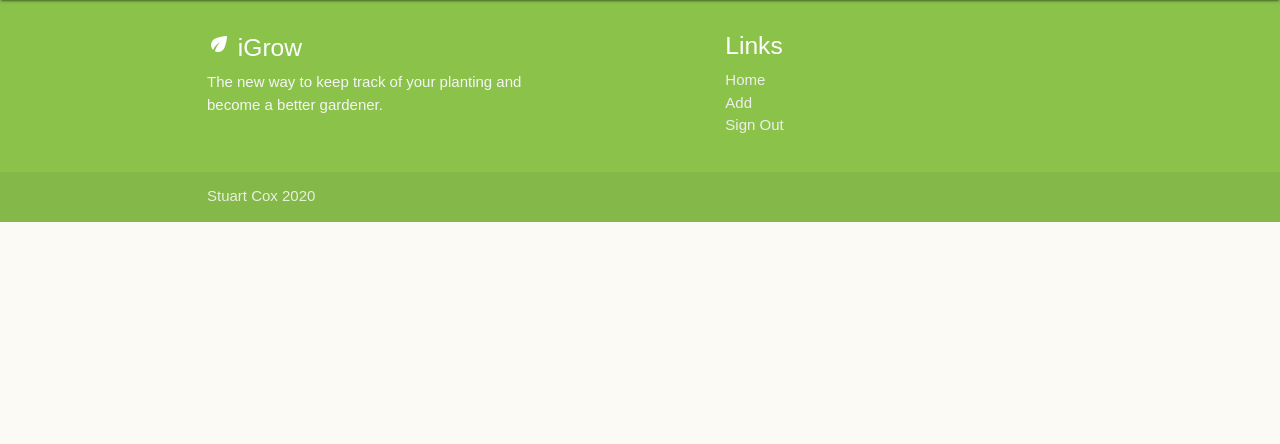
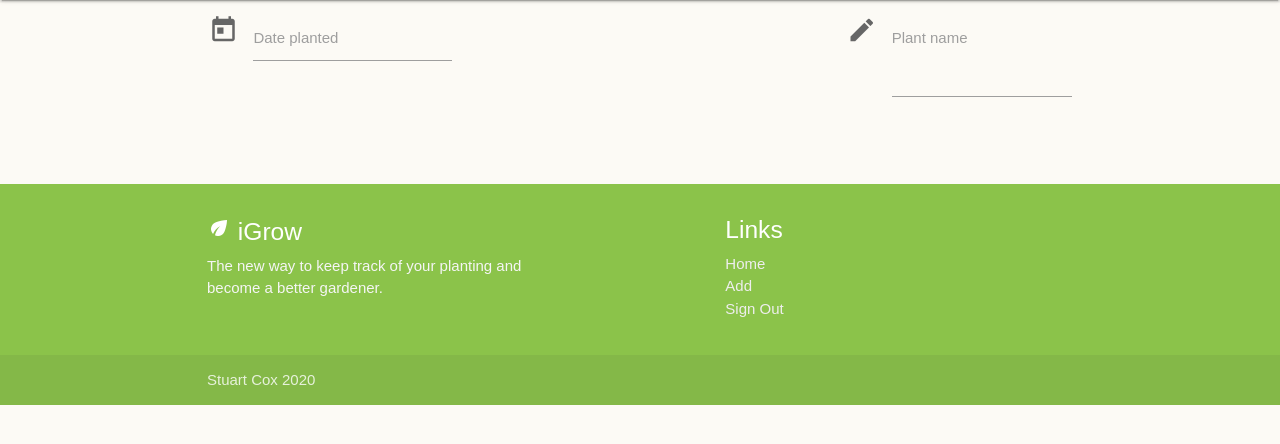
Before and after one commit to StuartCox3107/iGrow, a Flask app: template templates/create.html in a window 1280 px wide. Shown: the part 64-508 px from the top of the page. Run offline with Flask 2, Linux system fonts and the light colour scheme; the template is opened without the code that fills it, so the values that code supplies are empty; some libraries are stand-ins or nearby versions; some web fonts are replaced.

Commit message:
basic form added for create.html and datepicker script added to base.html

```diff
--- a/app.py
+++ b/app.py
@@ -1,5 +1,5 @@
-from flask import Flask, render_template, url_for
 import os
+from flask import Flask, render_template, redirect, request, url_for
 from flask_pymongo import PyMongo
 from bson.objectid import ObjectId
 from os import path
@@ -21,6 +21,12 @@ mongo = PyMongo
 def index():
     return render_template('index.html')
 
+# route to adding a record page
+@app.route('/add_planting')
+def add_planting():
+    return render_template('create.html')
+
+
 if __name__ == '__main__':
     app.run(host=os.environ.get('IP'),
             port=int(os.environ.get('PORT')),
--- a/static/css/style.css
+++ b/static/css/style.css
@@ -18,3 +18,7 @@ img {
 #indextext {
     font-size: 2.5rem;
 }
+
+.card-deck {
+    padding-bottom: 30px;
+}
--- a/templates/base.html
+++ b/templates/base.html
@@ -90,10 +90,37 @@
         </div>
       </div>
     </footer>
+
+    <!--script sources-->
+    <script
+      src="https://code.jquery.com/jquery-3.4.1.slim.min.js"
+      integrity="sha384-J6qa4849blE2+poT4WnyKhv5vZF5SrPo0iEjwBvKU7imGFAV0wwj1yYfoRSJoZ+n"
+      crossorigin="anonymous"
+    ></script>
+    <script
+      src="https://cdn.jsdelivr.net/npm/popper.js@1.16.0/dist/umd/popper.min.js"
+      integrity="sha384-Q6E9RHvbIyZFJoft+2mJbHaEWldlvI9IOYy5n3zV9zzTtmI3UksdQRVvoxMfooAo"
+      crossorigin="anonymous"
+    ></script>
+    <script
+      src="https://stackpath.bootstrapcdn.com/bootstrap/4.4.1/js/bootstrap.min.js"
+      integrity="sha384-wfSDF2E50Y2D1uUdj0O3uMBJnjuUD4Ih7YwaYd1iqfktj0Uod8GCExl3Og8ifwB6"
+      crossorigin="anonymous"
+    ></script>
+
+    <script type="text/javascript">
+      $(".datepicker").pickadate({
+        selectMonths: true, // Creates a dropdown to control month
+        selectYears: 15, // Creates a dropdown of 15 years to control year,
+        today: "Today",
+        clear: "Clear",
+        close: "Ok",
+        closeOnSelect: false, // Close upon selecting a date,
+      });
+
+      document.getElementById("matfix").addEventListener("click", function (e) {
+        e.stopPropagation();
+      });
+    </script>
   </body>
-
-  <!--script sources-->
-  <script src="https://code.jquery.com/jquery-3.4.1.slim.min.js" integrity="sha384-J6qa4849blE2+poT4WnyKhv5vZF5SrPo0iEjwBvKU7imGFAV0wwj1yYfoRSJoZ+n" crossorigin="anonymous"></script>
-    <script	src="https://cdn.jsdelivr.net/npm/popper.js@1.16.0/dist/umd/popper.min.js" integrity="sha384-Q6E9RHvbIyZFJoft+2mJbHaEWldlvI9IOYy5n3zV9zzTtmI3UksdQRVvoxMfooAo" crossorigin="anonymous"></script>
-    <script	src="https://stackpath.bootstrapcdn.com/bootstrap/4.4.1/js/bootstrap.min.js" integrity="sha384-wfSDF2E50Y2D1uUdj0O3uMBJnjuUD4Ih7YwaYd1iqfktj0Uod8GCExl3Og8ifwB6" crossorigin="anonymous"></script>
 </html>
--- a/templates/create.html
+++ b/templates/create.html
@@ -1,7 +1,29 @@
 {% extends 'base.html' %}
 {% block content %}
 
+<div class="row">
+	<form action="{{ url_for('add_planting') }}" method="POST"  class="col s12">
+		<div class="row">
+        <!--datepicker for date planted field-->
+            <div class="row">
+			<div class="input-field col s12" id="matfix">
+				<i class="material-icons prefix">today</i>
+				<input id="date_planted" name="date_planted" type="text" class="datepicker">
+				<label for="icon_prefix">Date planted</label>
+			</div>
+		</div>
+        <!--text field for plant name-->
+        <div class="row">
+			<div class="input-field col s12">
+				<i class="material-icons prefix">create</i>
+				<textarea name="plant_name" id="plant_name" class="materialize-textarea"></textarea>
+				<label for="icon_telephone">Plant name</label>
+			</div>
+		</div>
 
+        </div>
+    </form>
+</div>
 
 
 {% endblock %}
```
Also changed, not shown: templates/index.html (+32 -4 lines), static/images/p1card1.png (added), static/images/p1card2.png (added), static/images/p1card3.png (renamed from static/images/p1carousel1.png).
